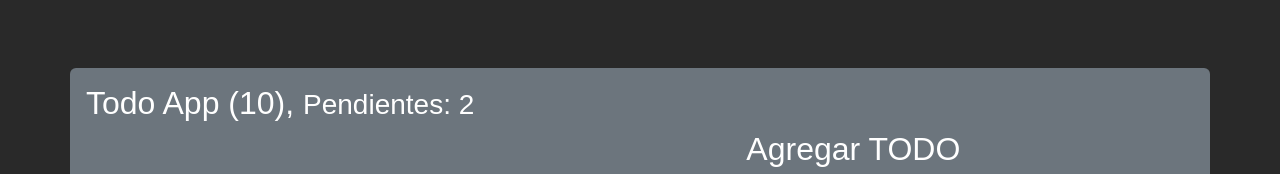
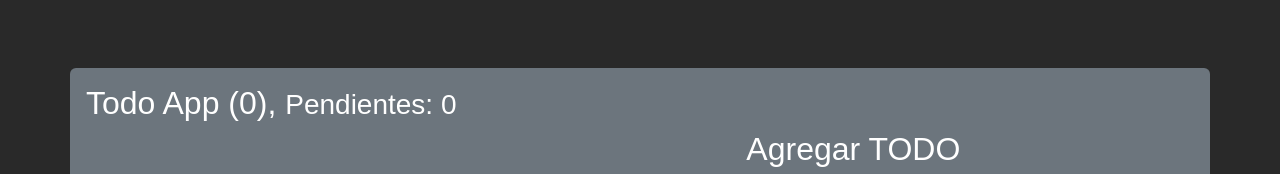
Before and after one commit to SebaGNH/Hooks-Generales-React, a React (Vite) app: page / in a window 1280 px wide. Shown: the top 174 px of the page. Built offline with nearby package versions, Linux system fonts and the light colour scheme.

Commit message:
se agregó 'contador' de tareas y tareas pendientes

```diff
--- a/src/08_useReducer/TodoApp.jsx
+++ b/src/08_useReducer/TodoApp.jsx
@@ -66,7 +66,7 @@ const TodoApp = () => {
 
   return (
     <>
-    <h2>Todo App (10), <small>Pendientes: 2</small></h2>
+    <h2>Todo App ({estados.length}), <small>Pendientes: {estados.filter(estados => !estados.done).length}</small></h2>
 
     <div className="row">
 
```
